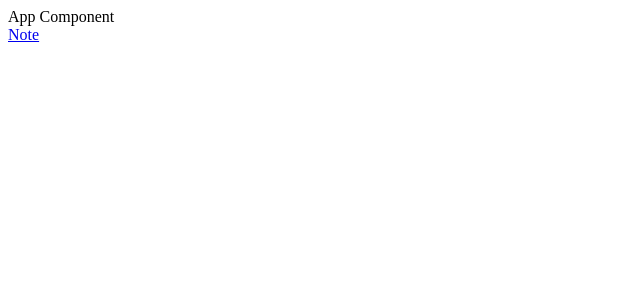
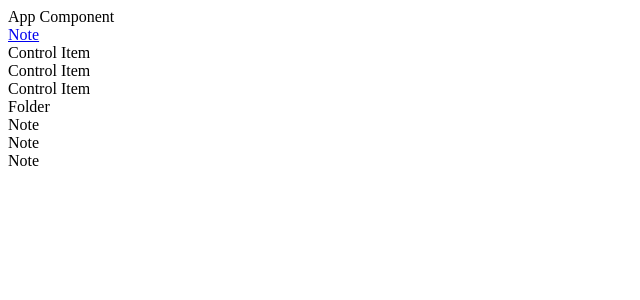
Before and after one commit to tony-blackie/note-manager, a React app: page / in a window 1280 px wide. Shown: the top 300 px of the page, without its empty margins (0-640 px from the left). Built offline with nearby package versions, Linux system fonts and the light colour scheme.

Commit message:
Add container components

```diff
--- a/src/components/AppComponent.jsx
+++ b/src/components/AppComponent.jsx
@@ -1,6 +1,10 @@
 import React, { Component } from 'react';
 import ReactDOM, { render } from 'react-dom';
 import { Link } from 'react-router';
+import ControlPanel from './ControlPanel.jsx';
+import FolderTree from './FolderTree.jsx';
+import NotePanel from './NotePanel.jsx';
+
 
 export default class App extends Component {
     render() {
@@ -9,6 +13,10 @@ export default class App extends Component {
                 <div>App Component</div>
                 <Link to="/note">Note</Link>
                 {this.props.children}
+
+                <ControlPanel />
+                <FolderTree />
+                <NotePanel />
             </div>
         );
     }
--- /dev/null
+++ b/src/components/ControlPanel.jsx
@@ -0,0 +1,13 @@
+import React, { Component } from 'react';
+
+export default class ControlPanel extends Component {
+    render() {
+        return (
+            <div>
+                <div>Control Item</div>
+                <div>Control Item</div>
+                <div>Control Item</div>
+            </div>
+        );
+    }
+}
--- /dev/null
+++ b/src/components/FolderTree.jsx
@@ -0,0 +1,11 @@
+import React, { Component } from 'react';
+
+export default class FolderTree extends Component {
+    render() {
+        return (
+            <div>
+                <div>Folder</div>
+            </div>
+        );
+    }
+}
--- /dev/null
+++ b/src/components/NotePanel.jsx
@@ -0,0 +1,13 @@
+import React, { Component } from 'react';
+
+export default class NoteComponent extends Component {
+    render() {
+        return (
+            <div>
+                <div>Note</div>
+                <div>Note</div>
+                <div>Note</div>
+            </div>
+        );
+    }
+}
```
